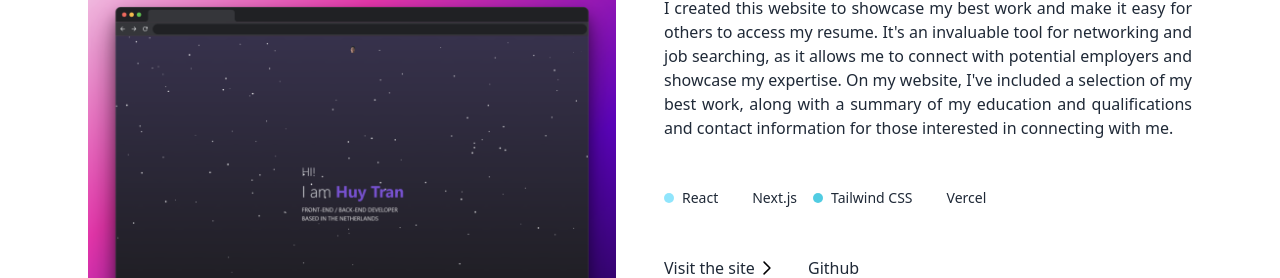
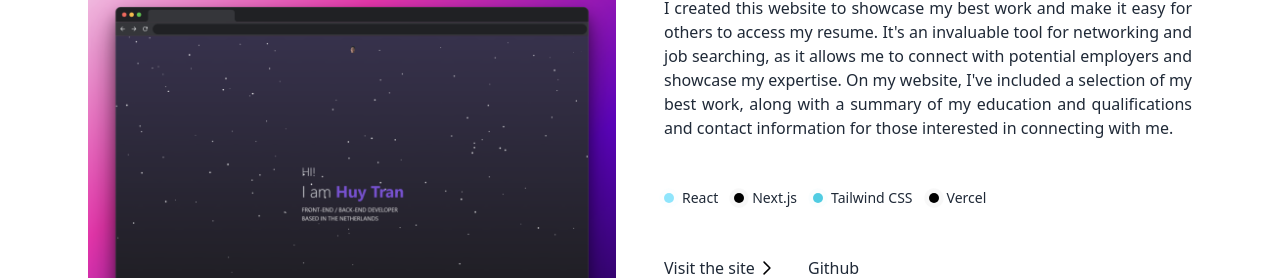
Before and after one commit to tranmani/portfolio, a Next.js app: page / in a window 1280 px wide. Shown: the part 1584-1862 px from the top of the page. Built offline with nearby package versions, Linux system fonts and the light colour scheme.

Commit message:
fix chip color

```diff
--- a/components/Sections/Chat/ChatWindow.tsx
+++ b/components/Sections/Chat/ChatWindow.tsx
@@ -115,6 +115,9 @@ const ChatWindow: React.FC<IChatWindow> = ({}) => {
   const [message, setMessage] = React.useState<string>("");
   const [messages, setMessages] = React.useState<IChatMessage[]>(messagesRaw);
   const chatEndRef = React.useRef<HTMLDivElement>(null);
+  const [isTyping, setIsTyping] = React.useState<boolean>(false);
+  const [userEmail, setUserEmail] = React.useState<string>("");
+  const [userName, setUserName] = React.useState<string>("");
 
   const scroll = () => {
     if (chatEndRef.current) {
@@ -126,7 +129,36 @@ const ChatWindow: React.FC<IChatWindow> = ({}) => {
     if (messages.length >= 5) {
       scroll();
     }
+    console.log(messages);
   }, [messages]);
+
+  // React.useEffect(() => {
+  //   setInterval(() => {
+  //     setMessages((messages) => [
+  //       ...messages,
+  //       {
+  //         id: messages.length + 1,
+  //         content: "I'm fine too hehe",
+  //         isMe: false,
+  //         time: "12:00",
+  //       },
+  //     ]);
+  //   }, 5000);
+  // }, []);
+
+  // React.useEffect(() => {
+  //   setInterval(() => {
+  //     setMessages((messages) => [
+  //       ...messages,
+  //       {
+  //         id: messages.length + 1,
+  //         content: "I'm fine too",
+  //         isMe: true,
+  //         time: "12:00",
+  //       },
+  //     ]);
+  //   }, 5500);
+  // }, []);
 
   const handleKeyDown = (e: React.KeyboardEvent<HTMLInputElement>) => {
     if (e.key === "Enter") {
@@ -134,22 +166,44 @@ const ChatWindow: React.FC<IChatWindow> = ({}) => {
     }
   };
 
-  const handleSendMessage = () => {
-    if (!message) return;
-    setMessage("");
+  const replyBack = () => {
+    setIsTyping(true);
+    setTimeout(() => {
+      setMessages((messages) => [
+        ...messages,
+        {
+          id: messages.length + 1,
+          content: "I'm fine too",
+          isMe: false,
+          time: "12:00",
+        },
+      ]);
+    }, 1000);
+    setTimeout(() => {
+      setIsTyping(false);
+    }, 1000);
+  };
+
+  const getCurrentTime = () => {
     const currentTime = new Date();
     let hour = currentTime.getHours().toString();
     let minute = currentTime.getMinutes().toString();
     if (parseInt(hour) < 10) hour = `0${hour}`;
     if (parseInt(minute) < 10) minute = `0${minute}`;
+    return `${hour}:${minute}`;
+  };
 
-    setMessages([
+  const handleSendMessage = () => {
+    if (!message) return;
+    setMessage("");
+
+    setMessages((messages) => [
       ...messages,
       {
         id: messages.length + 1,
         content: message,
         isMe: true,
-        time: `${hour}:${minute}`,
+        time: getCurrentTime(),
       },
     ]);
   };
@@ -176,7 +230,7 @@ const ChatWindow: React.FC<IChatWindow> = ({}) => {
         <div></div>
       </div>
       {/* chat body */}
-      <div className="scrollbar-hide z-[2] h-[300px] overflow-y-scroll overscroll-contain bg-[#efeae2] px-6 py-2 dark:bg-[#182229] ">
+      <div className="scrollbar-hide z-[2] h-[500px] overflow-y-scroll overscroll-contain bg-[#efeae2] px-6 py-2 dark:bg-[#182229] ">
         <AnimatePresence>
           {messages.map((message) => {
             return (
@@ -220,6 +274,7 @@ const ChatWindow: React.FC<IChatWindow> = ({}) => {
         {/* Chat text box */}
         <div className="basis-[90%] px-3 py-1">
           <input
+            readOnly={false}
             onKeyDown={handleKeyDown}
             type="text"
             value={message}
--- a/components/Sections/Contact.tsx
+++ b/components/Sections/Contact.tsx
@@ -14,11 +14,14 @@ const Contact: React.FC = () => {
           <p className="text-neutral-400">Well there are several ways you can reach me</p>
         </div>
 
-        <ChatWindow />
-
-        <div className="">
+        <div className="mb-16">
           <div className="flex flex-col items-center gap-16">minhhuy8137@gmail.com</div>
         </div>
+
+        {/* <div className="mb-12 text-center">
+          <p className="text-neutral-400">Or better yet, you can reach me by using this form ;)</p>
+        </div>
+        <ChatWindow /> */}
       </div>
     </section>
   );
--- a/components/Sections/Experience.tsx
+++ b/components/Sections/Experience.tsx
@@ -39,7 +39,7 @@ const Experience: React.FC = () => {
               <time className="mb-2 block text-sm font-normal leading-none text-gray-400 dark:text-gray-500">
                 {experience.date}
               </time>
-              <p className="mb-4 text-justify text-base font-normal text-gray-500 dark:text-gray-400">
+              <p className="mb-4 text-base font-normal text-gray-500 dark:text-gray-400">
                 {experience.description.split("|").map((description, index) => {
                   return (
                     <span key={description}>
--- a/components/Sections/Portfolio/TechnologyChip.tsx
+++ b/components/Sections/Portfolio/TechnologyChip.tsx
@@ -1,17 +1,34 @@
+import { ThemeContext } from "@/lib/hooks/use-dark-mode";
+import React from "react";
+
 interface TechnologyChip {
   color: string;
   technology: string;
 }
 
 const TechnologyChip: React.FC<TechnologyChip> = ({ color, technology }) => {
+  const { theme } = React.useContext(ThemeContext);
+
+  const backgroundColor = () => {
+    switch (theme) {
+      case "dark":
+        return color === "black" ? "black" : color;
+      case "light":
+        return color === "white" ? "black" : color;
+    }
+  };
+
   return (
     <div className="flex items-center gap-2">
       <span className="relative flex h-2.5 w-2.5">
         <span
           className={`absolute inline-flex h-full w-full animate-ping rounded-full opacity-75`}
-          style={{ backgroundColor: color }}
+          style={{ backgroundColor: backgroundColor() }}
         ></span>
-        <span className={`relative inline-flex h-2.5 w-2.5 rounded-full`} style={{ backgroundColor: color }}></span>
+        <span
+          className={`relative inline-flex h-2.5 w-2.5 rounded-full`}
+          style={{ backgroundColor: backgroundColor() }}
+        ></span>
       </span>
       <p className="text-sm">{technology}</p>
     </div>
--- a/components/layout/index.tsx
+++ b/components/layout/index.tsx
@@ -23,7 +23,7 @@ export default function Layout({
       <Nav />
 
       {/* Main */}
-      <main className={cx("overflow-hidden dark:bg-gradient-to-b dark:from-[#1d1d1d] dark:to-[#0F0F0F]")}>
+      <main className={cx("overflow-hidden")}>
         <ParticlesBackground />
         {children}
       </main>
--- a/styles/globals.css
+++ b/styles/globals.css
@@ -3,18 +3,17 @@
 @tailwind utilities;
 
 .dark {
-  @apply bg-gray-800 text-zinc-50;
-  -webkit-transition: background-color 1000ms linear;
-  -ms-transition: background-color 1000ms linear;
-  transition: background-color 1000ms linear;
+  @apply bg-[#1d1d1d] text-zinc-50;
+  -webkit-transition: background-color 200ms linear;
+  -ms-transition: background-color 200ms linear;
+  transition: background-color 200ms linear;
 }
 
 .light {
-  @apply bg-zinc-50 text-gray-800;
-  -webkit-transition: background-color 1000ms linear;
-  -ms-transition: background-color 1000ms linear;
-  transition: background-color 1000ms linear;
-  background-color: white;
+  @apply bg-white text-gray-800;
+  -webkit-transition: background-color 200ms linear;
+  -ms-transition: background-color 200ms linear;
+  transition: background-color 200ms linear;
 }
 
 html {
```
